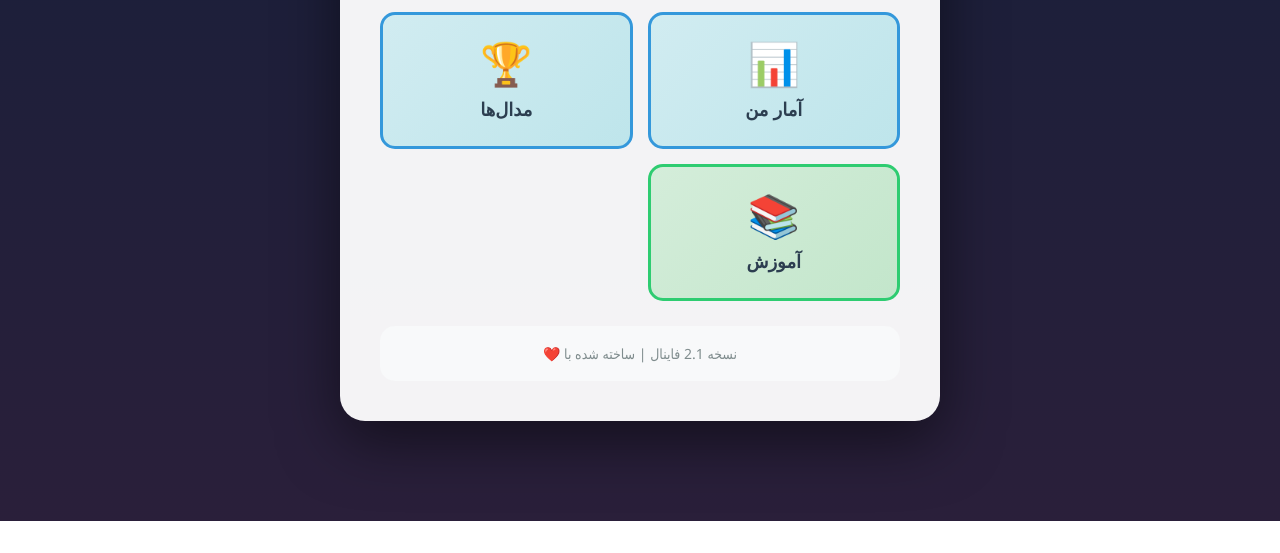
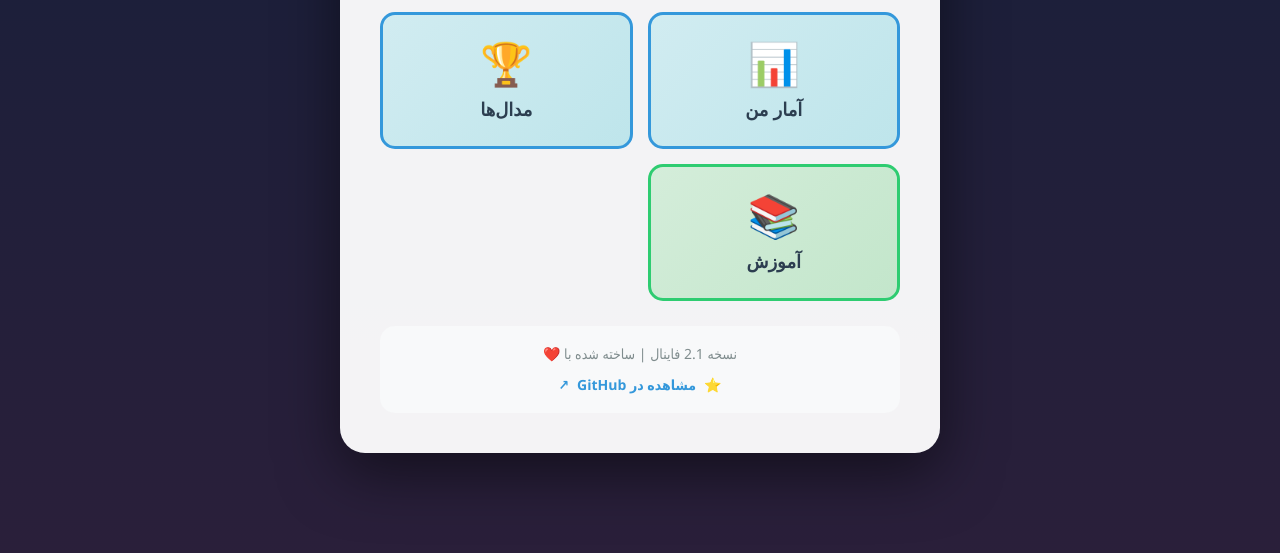
Before and after one commit to ittzvon/jetmatch, a plain HTML site: page index.html in a window 1280 px wide. Shown: the part 785-1338 px from the top of the page. Before the commit the page ends 1306 px from the top, so only its background shows below. Drawn offline with Linux system fonts and the light colour scheme.

Commit message:
Update index.html

```diff
--- a/index.html
+++ b/index.html
@@ -1888,9 +1888,15 @@
             </div>
 
             <div style="margin-top: 25px; padding: 18px; background: #f8f9fa; border-radius: 15px; text-align: center;">
-                <p style="font-size: clamp(12px, 2.5vw, 14px); color: #7f8c8d;">
+                <p style="font-size: clamp(12px, 2.5vw, 14px); color: #7f8c8d; margin-bottom: 10px;">
                     نسخه 2.1 فاینال | ساخته شده با ❤️
                 </p>
+                <a href="https://github.com/ittzvon/jet-math" target="_blank" rel="noopener noreferrer"
+                   style="display: inline-flex; align-items: center; gap: 8px; color: #3498db; text-decoration: none; font-size: clamp(12px, 2.5vw, 14px); font-weight: bold; transition: color 0.3s;">
+                    <span>⭐</span>
+                    <span>مشاهده در GitHub</span>
+                    <span>↗</span>
+                </a>
             </div>
         </div>
     </div>
```
